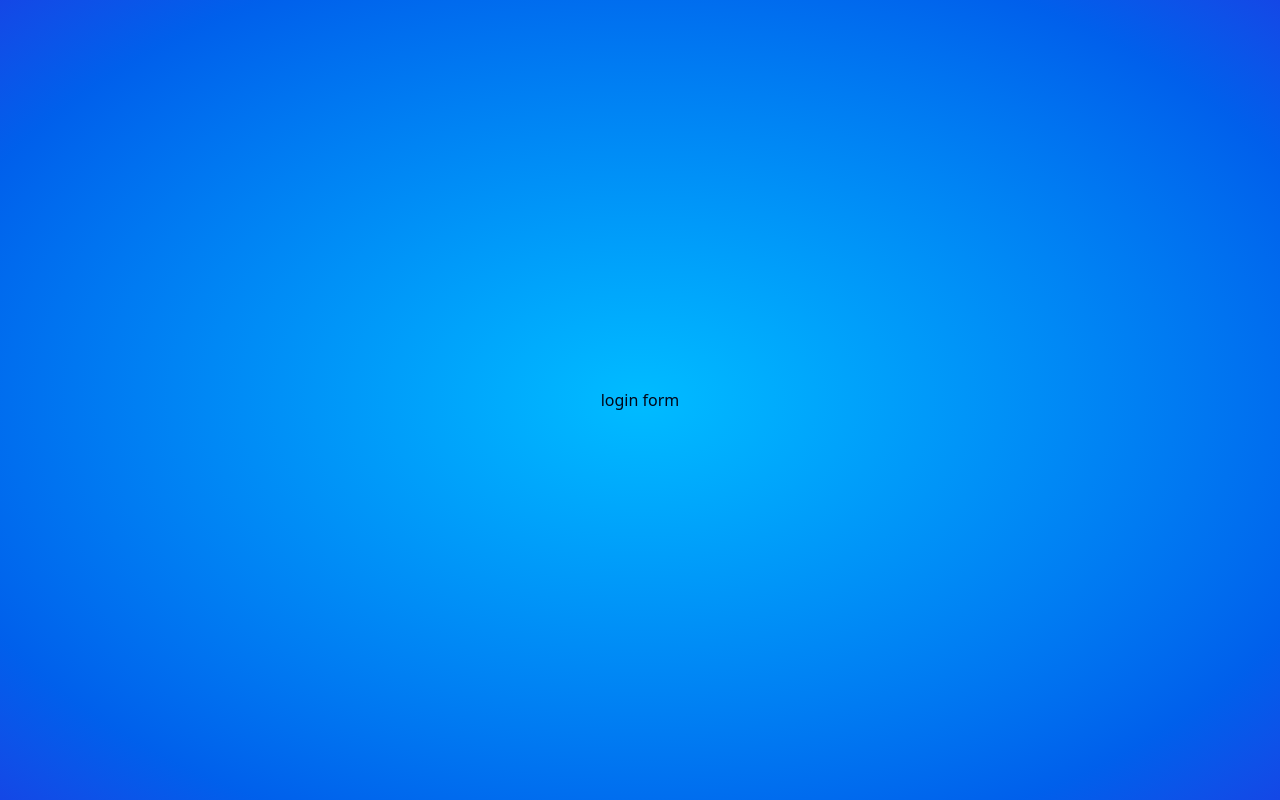
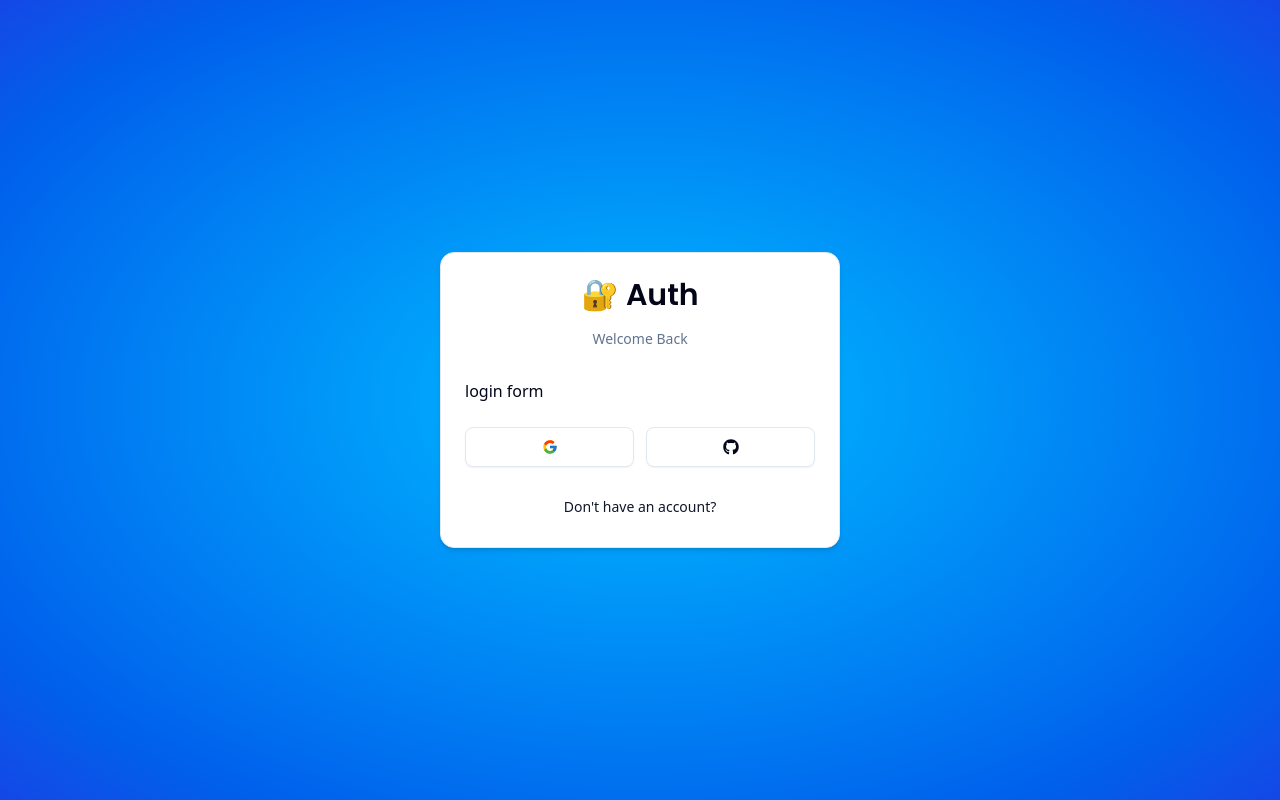
Before and after one commit to pradeepyd/Auth-advance, a Next.js app: page /auth/login in a window 1280 px wide. Built offline with nearby package versions, Linux system fonts and the light colour scheme.

Commit message:
login form half done

```diff
--- a/components/auth/login-form.tsx
+++ b/components/auth/login-form.tsx
@@ -1,8 +1,14 @@
+import { CardWrapper } from "./card-wrapper";
 
 export const LoginForm = () => {
-    return(
-        <div>
-            login form
-        </div>
-    )
-}
+  return (
+    <CardWrapper
+      headerLabel="Welcome Back"
+      backButtonLabel="Don't have an account?"
+      backButtonHref="/auth/register"
+      showSocial
+    >
+      login form
+    </CardWrapper>
+  );
+};
--- a/package.json
+++ b/package.json
@@ -17,6 +17,7 @@
     "postcss": "^8.5.3",
     "react": "^19.0.0",
     "react-dom": "^19.0.0",
+    "react-icons": "^5.5.0",
     "tailwind-merge": "^3.1.0",
     "tw-animate-css": "^1.2.5"
   },
```
Also changed, not shown: 1 other file (tests, documents, lock files or other folders).
